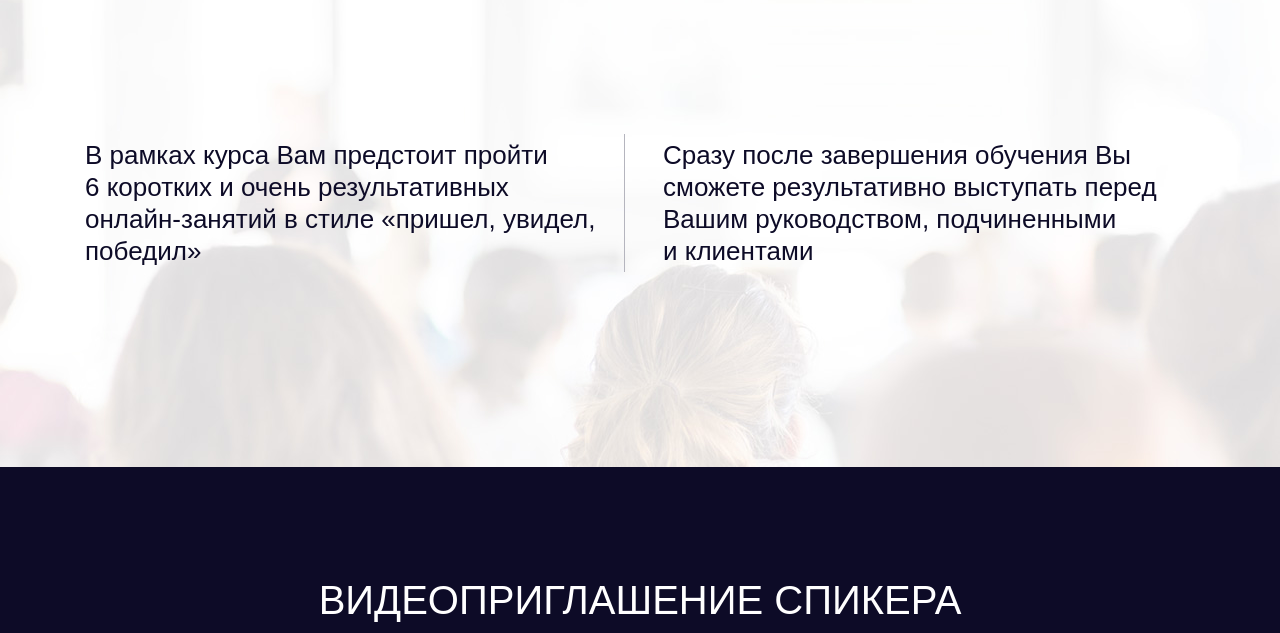
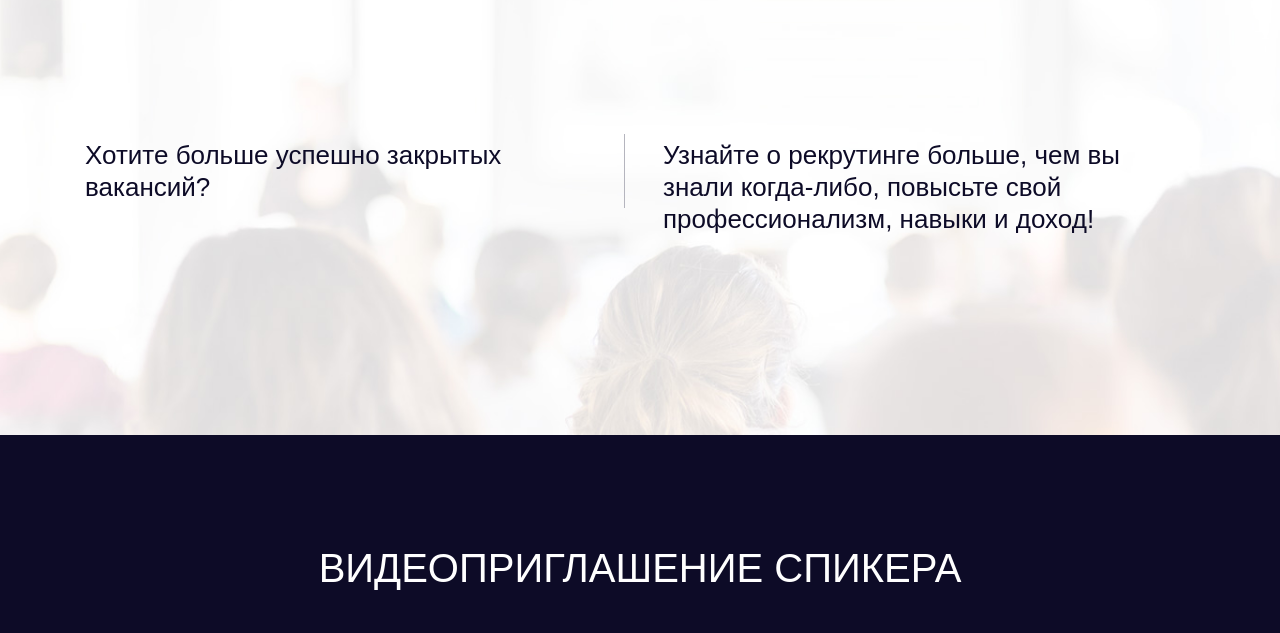
Before and after one commit to Kubik-Kz/training, a plain HTML site: page index.html in a window 1280 px wide. Shown: the part 780-1413 px from the top of the page. Drawn offline with nearby package versions, Linux system fonts and the light colour scheme; files whose address does not match are found by name.

Commit message:
Add files via upload

```diff
--- a/index.html
+++ b/index.html
@@ -114,10 +114,10 @@
     <div class="container">
       <div class="row">
         <div class="col-md-6 col-12">
-          <p class="contest-text contest-text_border-right">В&nbsp;рамках курса Вам предстоит пройти 6&nbsp;коротких и&nbsp;очень результативных онлайн-занятий в&nbsp;стиле &laquo;пришел, увидел, победил&raquo;</p>
+          <p class="contest-text contest-text_border-right">Хотите больше успешно закрытых вакансий?</p>
         </div>
         <div class="col-md-6 col-12">
-          <p class="contest-text contest-text_margin-left">Сразу после завершения обучения&nbsp;Вы сможете результативно выступать перед Вашим руководством, подчиненными и&nbsp;клиентами</p>
+          <p class="contest-text contest-text_margin-left">Узнайте о рекрутинге больше, чем вы знали когда-либо, повысьте свой профессионализм, навыки и доход!</p>
         </div>
       </div>
     </div>
@@ -497,7 +497,7 @@
       <div class="row">
         <div class="col-lg-8 col-12">
           <div class="speaker text-color-rusty">Ильгиз  Валинуров</div>
-          <div class="title text-color-white">ПЛЕГЕНДАРНЫЙ ТРЕНИНГ ИЛЬГИЗА ВАЛИНУРОВА</div>
+          <div class="title text-color-white">ЛЕГЕНДАРНЫЙ ТРЕНИНГ ИЛЬГИЗА ВАЛИНУРОВА</div>
           <div class="subtitle text-color-white">"РЕКРУТИНГ НА 100%"</div>
           <div class="course text-color-white">
             <h4>Онлайн-курс</h4>
```
